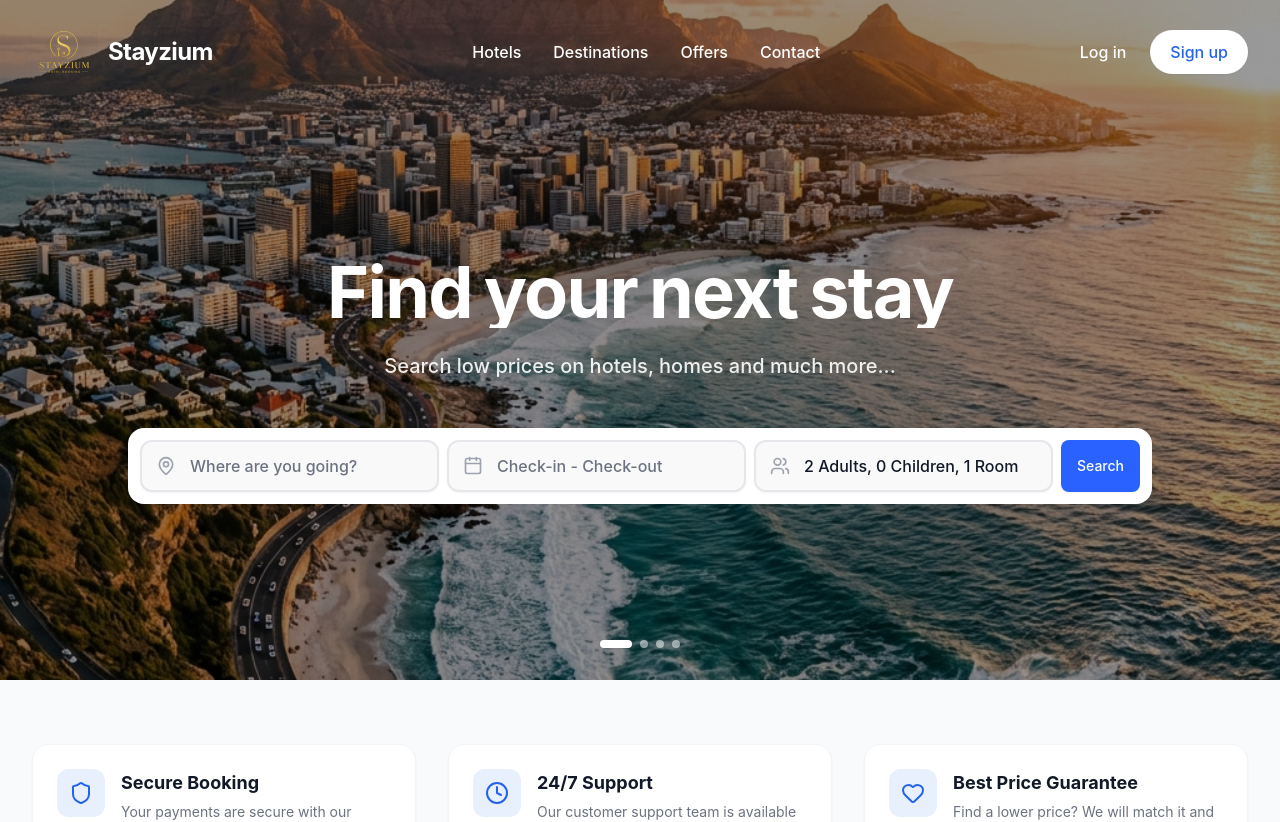
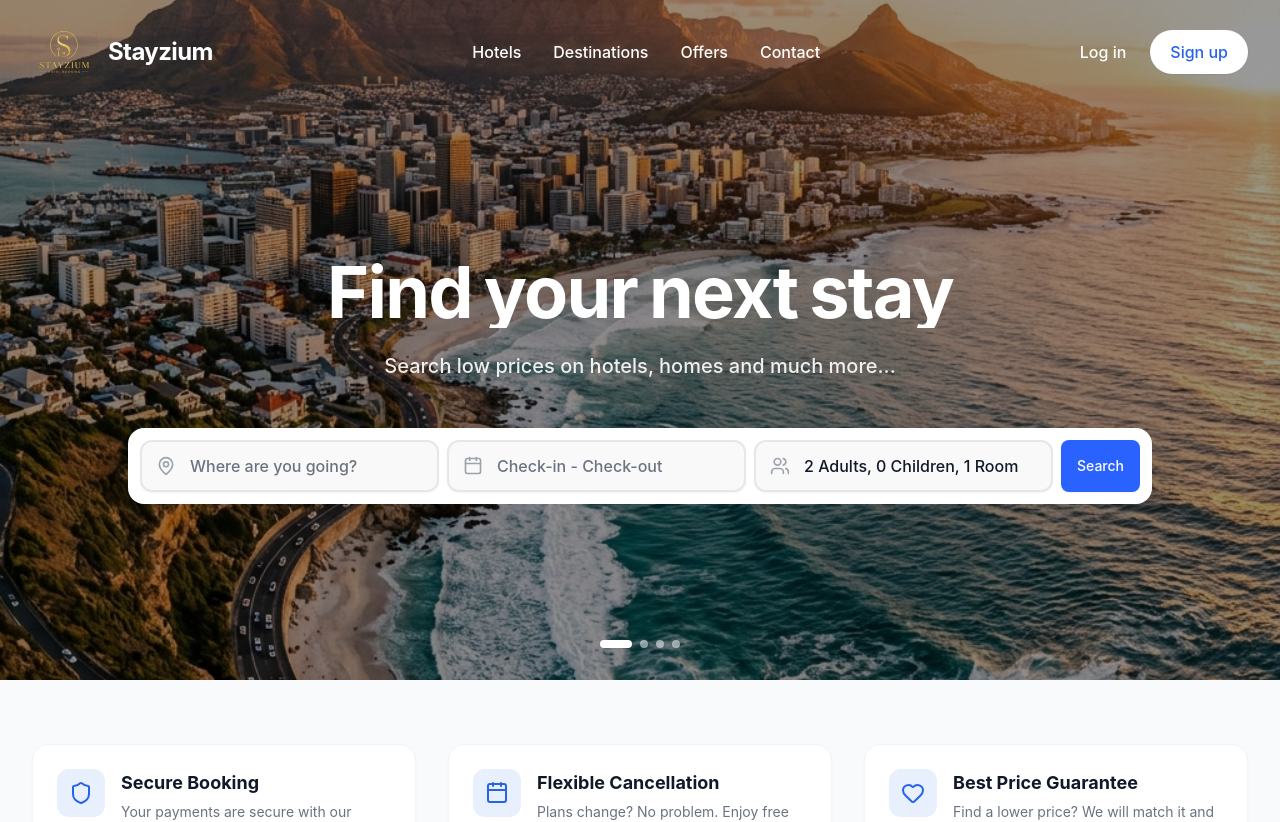
Before and after one commit to Hariommahida0052/Stayzium, a React (Create React App) app in the folder frontend/: page / in a window 1280 px wide. Shown: the top 822 px of the page. Built offline with nearby package versions, Linux system fonts and the light colour scheme; no server answers.

Commit message:
Update feature section: replace 24/7 Support with Flexible Cancellation

```diff
--- a/frontend/src/pages/public/Home.jsx
+++ b/frontend/src/pages/public/Home.jsx
@@ -153,7 +153,7 @@ const Home = () => {
 
   const features = [
     { icon: Shield, title: 'Secure Booking', desc: 'Your payments are secure with our encrypted payment system.' },
-    { icon: Clock, title: '24/7 Support', desc: 'Our customer support team is available round the clock to assist you with your bookings.' },
+    { icon: Calendar, title: 'Flexible Cancellation', desc: 'Plans change? No problem. Enjoy free cancellation on most of our properties.' },
     { icon: Heart, title: 'Best Price Guarantee', desc: 'Find a lower price? We will match it and give you a discount.' },
   ];
 
```
